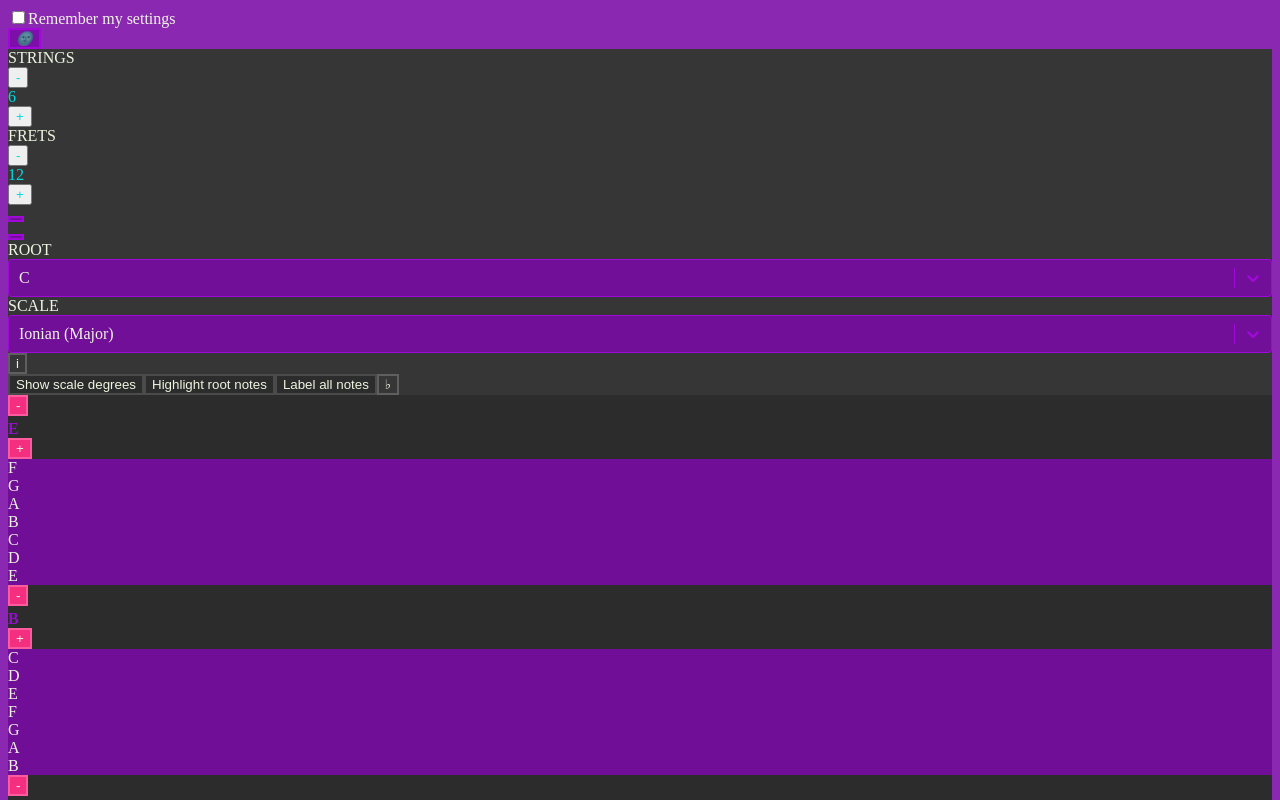
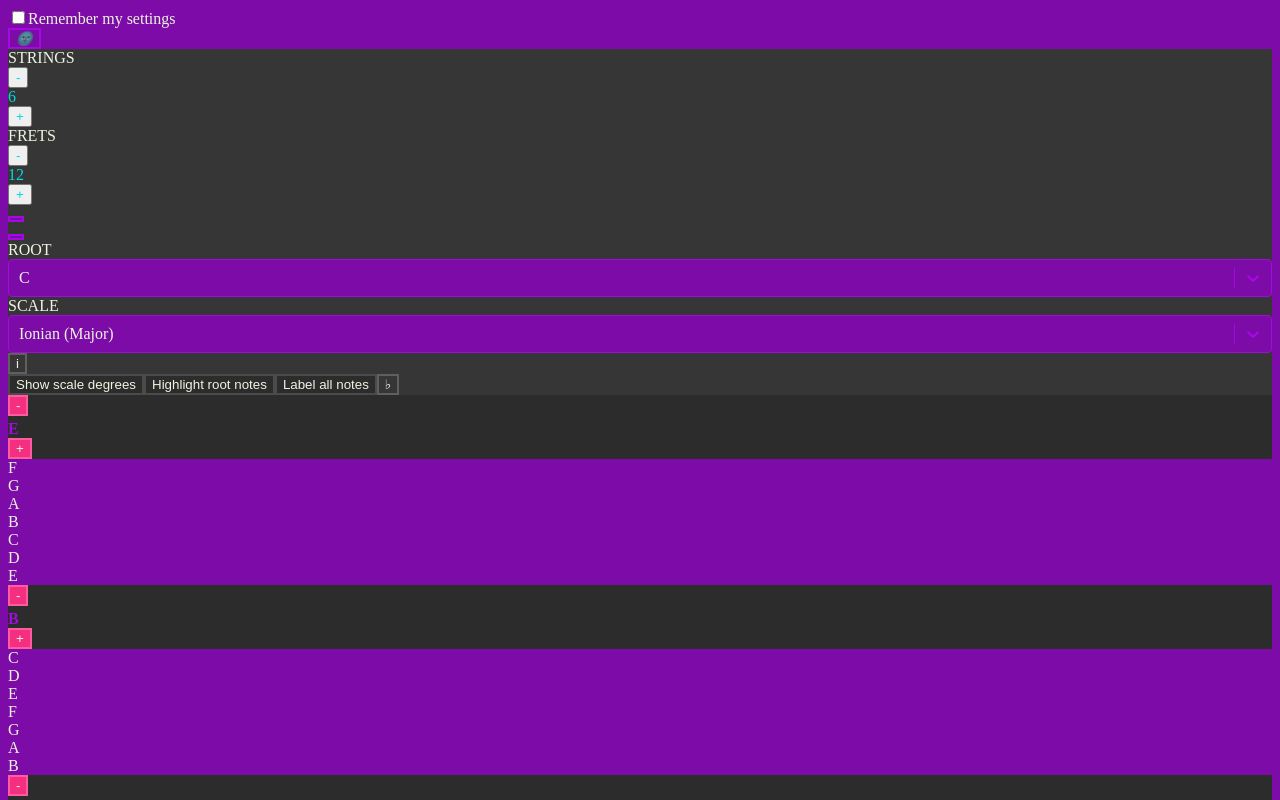
Before and after one commit to jake-carr/scale-finder-v4, a React app: page / in a window 1280 px wide. Shown: the top 800 px of the page. Built offline with nearby package versions, Linux system fonts and the light colour scheme; the HTML template or start-up script is replaced by a standard one.

Commit message:
fixed opacity problem in dark color scheme

```diff
--- a/client/src/constants/theme-context.js
+++ b/client/src/constants/theme-context.js
@@ -29,8 +29,8 @@ export const themes = {
     gradient1: '#4b4b4b',
     gradient2: '#363636',
     gradient3: '#2c2c2c',
-    primary: 'rgba(124, 11, 168, 0.877)',
-    primaryAccent: 'rgba(165, 9, 226, 0.877)',
+    primary: 'rgba(124, 11, 168)',
+    primaryAccent: 'rgba(165, 9, 226)',
     secondary: 'rgb(35, 196, 134)',
     secondaryAccent: 'rgb(52, 218, 154)',
     tertiary: '#34f8ff',
```
Also changed, not shown: 1 other file (tests, documents, lock files or other folders).
